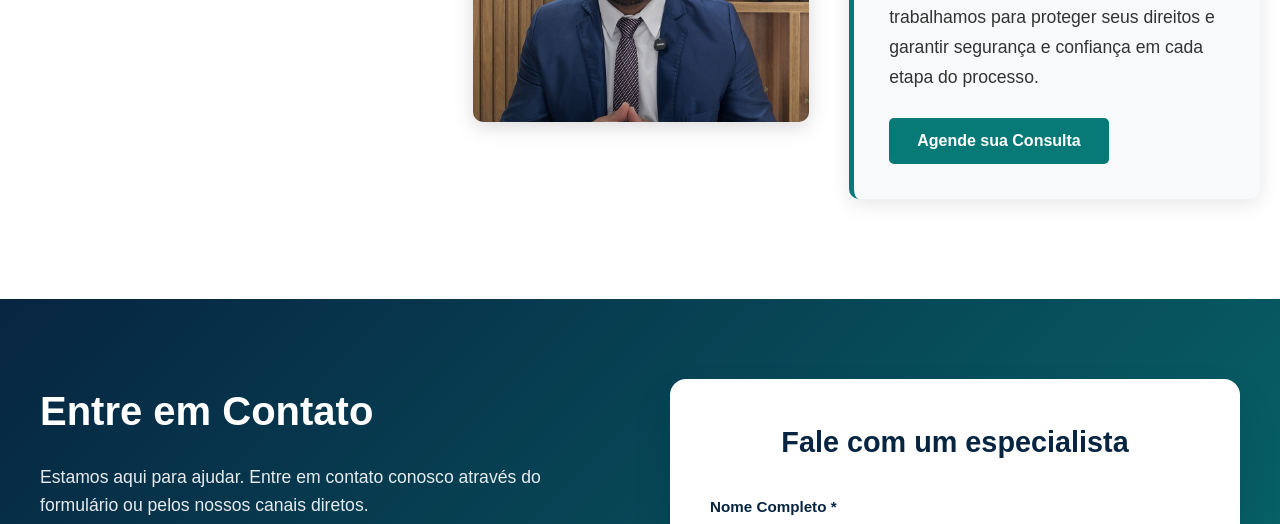
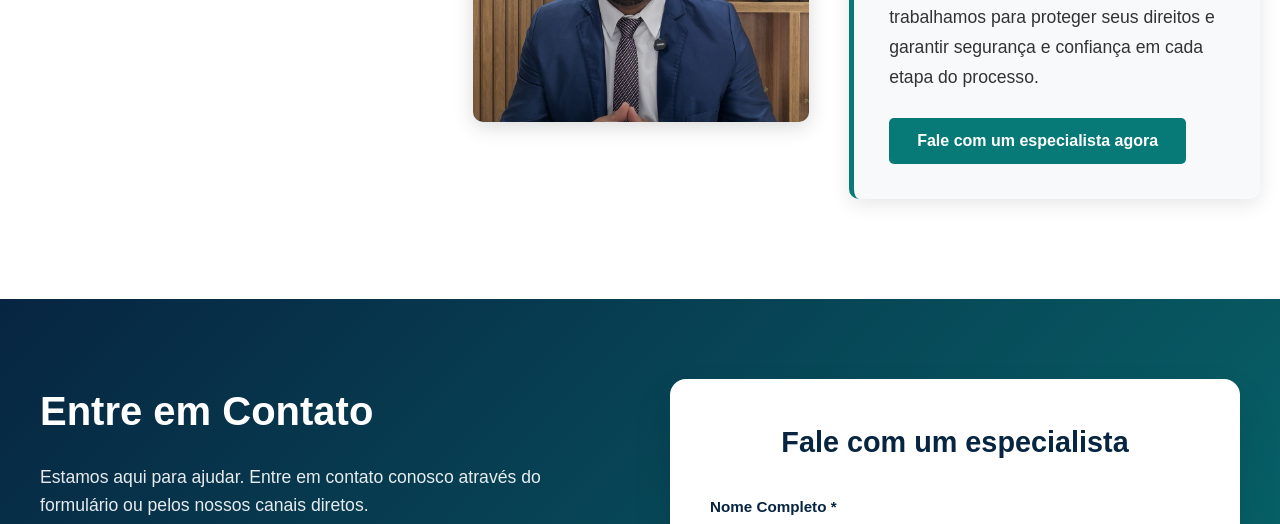
Before and after one commit to Sync-BR/Advogados, a plain HTML site: page index.html in a window 1280 px wide. Shown: the part 2940-3464 px from the top of the page. Drawn offline with Linux system fonts and the light colour scheme.

Commit message:
feat: texto alterado.

```diff
--- a/index.html
+++ b/index.html
@@ -135,7 +135,7 @@
                             trabalhamos para proteger seus direitos e garantir segurança e confiança em cada etapa do
                             processo.
                         </p>
-                        <button><a href="#contato">Agende sua Consulta</a></button>
+                        <button><a href="#contato">Fale com um especialista agora</a></button>
                     </div>
                 </div>
             </div>
```
